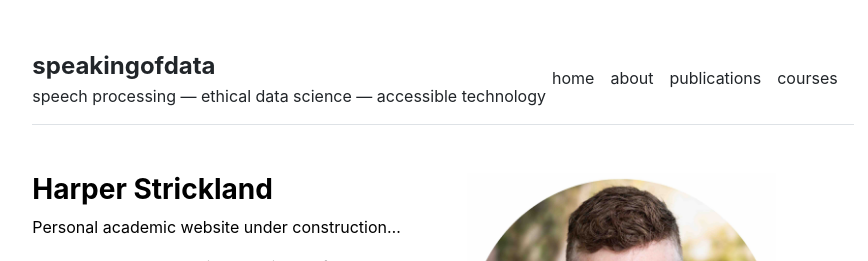
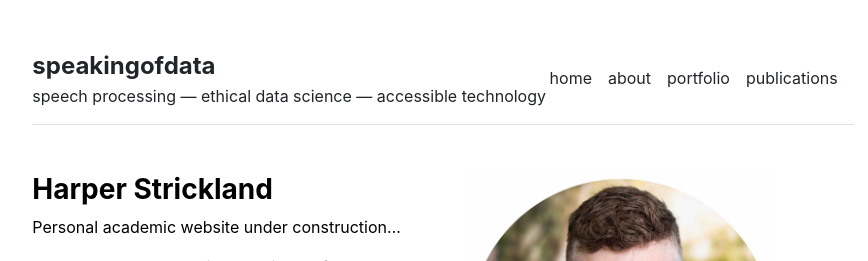
Before and after one commit to speakingofdata/speakingofdata.github.io, a Jekyll site: the page built from index.md, in a window 1280 px wide. Shown: the top 261 px of the page, without its empty margins (197-1065 px from the left). Built offline with Jekyll 4.4.1, drawn with Linux system fonts in a browser that asks for light colours.

Commit message:
Update settings.yml

```diff
--- a/_data/settings.yml
+++ b/_data/settings.yml
@@ -1,8 +1,8 @@
 menu:
 - {name: 'home', url: '/'}
 - {name: 'about', url: '/about'}
+- {name: 'portfolio', url: '/portfolio'}
 - {name: 'publications', url: '/publications'}
-- {name: 'courses', url: '/courses'}
 
 courses:
 - {name: 'Vector Calculus', url: 'vector-calculus'}
```
